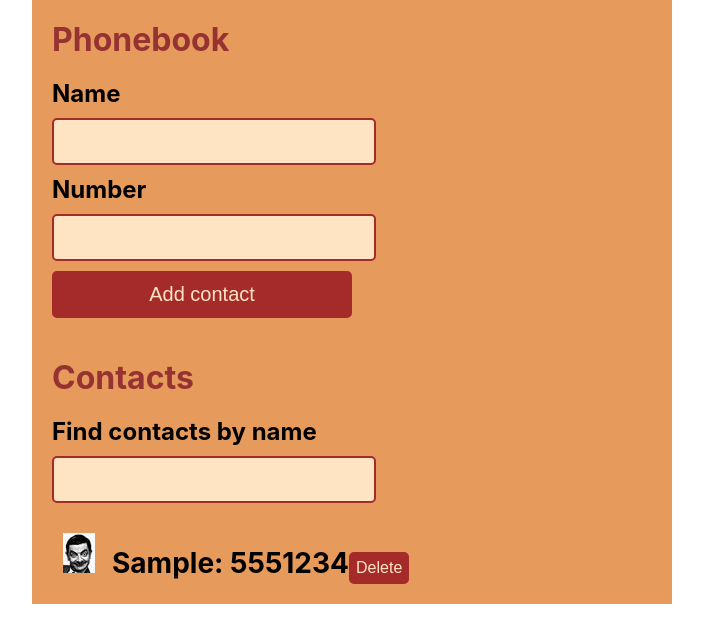
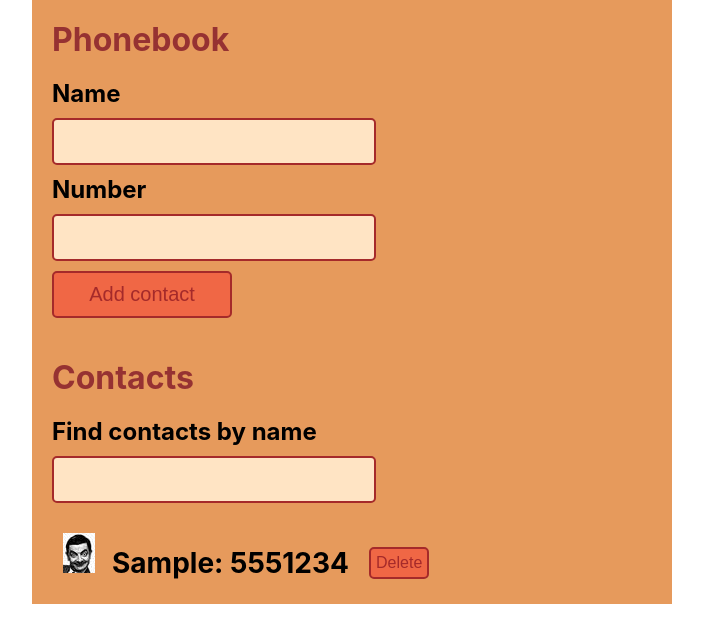
Before and after one commit to SofiiaShevtsova/goit-react-hw-02-phonebook, a React (Create React App) app: page / in a window 1280 px wide. Both pictures are taken after typing "Sample", "5551234" into the empty fields and a click on the button "Add contact". Shown: the top 642 px of the page, without its empty margins (288-991 px from the left). Built offline with nearby package versions, Linux system fonts and the light colour scheme.

Commit message:
it is all

```diff
--- a/src/components/Phonebook/PhonebookStyles.js
+++ b/src/components/ComponentStyles/PhonebookStyles.js
@@ -1,8 +1,6 @@
 import styled from '@emotion/styled';
 import { Form, Field } from 'formik';
 import photo from 'image/contact.jpg';
-
-console.log(photo);
 
 const StyleList = {
   SectionContainer: styled.div`
@@ -36,13 +34,18 @@ const StyleList = {
   `,
 
   BtnStyle: styled.button`
-    width: 50%;
+    width: 30%;
     font-size: 20px;
     border-radius: 5px;
     border: 2px solid brown;
-    background-color: brown;
-    color: bisque;
+    background-color: rgb(240, 103, 69);
+    color: brown;
     padding: 10px;
+    &:hover {
+      background-color: brown;
+      color: bisque;
+      font-weight: 600;
+    }
   `,
 
   ErrorMessageStyle: styled.div`
@@ -55,6 +58,8 @@ const StyleList = {
     list-style: url('${photo}');
     display: flex;
     flex-direction: column;
+    align-items: flex-start;
+    justify-content: center;
     gap: 10px;
     margin-top: 30px;
     padding-left: 50px;
@@ -66,13 +71,27 @@ const StyleList = {
 
   BtnDeleteContact: styled.button`
     display: inline-block;
-    margin-right: 10px;
+    margin-left: 20px;
     font-size: 16px;
     border-radius: 5px;
     border: 2px solid brown;
-    background-color: brown;
-    color: bisque;
+    background-color: rgb(240, 103, 69);
+    color: brown;
     padding: 5px;
+    position: relative;
+    top: -5px;
+    &:hover {
+      background-color: brown;
+      color: bisque;
+      font-weight: 600;
+    }
+  `,
+
+  IsEmptyList: styled.p`
+    display: block;
+    color: red;
+    font-size: 16px;
+    margin-top: 30px;
   `,
 };
 
--- a/src/components/Phonebook/Contacts.jsx
+++ b/src/components/Contacts/Contacts.jsx
@@ -1,10 +1,9 @@
-import StyleList from './PhonebookStyles';
+import StyleList from '../ComponentStyles/PhonebookStyles';
 
-const {ListOfContactsStyle, BtnDeleteContact} = StyleList
+const { ListOfContactsStyle, BtnDeleteContact, IsEmptyList } = StyleList;
 
 const Contacts = props => {
   const { contacts, removeContacts } = props;
-  console.log(contacts);
   return contacts.length > 0 ? (
     <ListOfContactsStyle>
       {contacts.map(elem => (
@@ -18,14 +17,16 @@ const Contacts = props => {
       ))}
     </ListOfContactsStyle>
   ) : (
-    <p className="x">"There is no contacts"</p>
+    <>
+      <IsEmptyList>"There is no contacts"</IsEmptyList>
+    </>
   );
 };
 
 const Contact = props => {
   const { name, number, removeContacts, id } = props;
   return (
-    <li className="stat__item">
+    <li>
       {name}: <span>{number}</span>
       <BtnDeleteContact type="button" id={id} onClick={removeContacts}>
         Delete
--- a/src/components/Phonebook/Phonebook.jsx
+++ b/src/components/Phonebook/Phonebook.jsx
@@ -1,9 +1,10 @@
 import { Component } from 'react';
+import PropTypes from 'prop-types';
 
-import Section from './Section';
-import Contacts from './Contacts';
-import FormAddContact from './FormAddContact';
-import FilterContact from './FilterContact';
+import Section from '../Section/Section';
+import Contacts from '../Contacts/Contacts';
+import FormAddContact from '../FormAddContact/FormAddContact';
+import FilterContact from '../FilterContact/FilterContact';
 
 export class Phonebook extends Component {
   state = {
@@ -16,21 +17,21 @@ export class Phonebook extends Component {
       alert('You have this contacts');
       return;
     }
-    this.setState(prevState =>{return(this.state.contacts.length > 0
+    this.setState(prevState => {
+      return this.state.contacts.length > 0
         ? { contacts: [...prevState.contacts, contact] }
-        : { contacts: [contact] })}
-
-    );
+        : { contacts: [contact] };
+    });
   };
 
   removeContact = event => {
-    const nameForFind = event.target.attributes.id.nodeValue;
+    const idContactToRemove = event.target.attributes.id.nodeValue;
     const indexContact = this.state.contacts.findIndex(
-      elem => elem.id === nameForFind
+      elem => elem.id === idContactToRemove
     );
-    const array = [...this.state.contacts];
-    array.splice(indexContact, 1);
-    this.setState({ contacts: array });
+    const arrayContacts = [...this.state.contacts];
+    arrayContacts.splice(indexContact, 1);
+    this.setState({ contacts: arrayContacts });
   };
 
   findContactsByName = event =>
@@ -38,15 +39,12 @@ export class Phonebook extends Component {
 
   render() {
     const contactToFind = this.state.contacts.filter(elem =>
-      elem.name.toLowerCase().includes(this.state.value)
-    )
+      elem.name.toLowerCase().includes(this.state.filter)
+    );
     return (
       <>
         <Section title={'Phonebook'}>
-          <FormAddContact
-            contacts={this.state.contacts}
-            addContactOnSubmit={this.addContact}
-          />
+          <FormAddContact addContactOnSubmit={this.addContact} />
         </Section>
         <Section title={'Contacts'}>
           <FilterContact
@@ -54,7 +52,9 @@ export class Phonebook extends Component {
             filters={this.state.filter}
           />
           <Contacts
-            contacts={contactToFind.length>0? contactToFind: this.state.contacts}
+            contacts={
+              this.state.filter !== '' ? contactToFind : this.state.contacts
+            }
             removeContacts={this.removeContact}
           />
         </Section>
@@ -62,3 +62,29 @@ export class Phonebook extends Component {
     );
   }
 }
+
+Section.propTypes = {
+  title: PropTypes.string.isRequired,
+};
+
+FormAddContact.propTypes = {
+  addContactOnSubmit: PropTypes.func.isRequired,
+};
+
+FilterContact.propTypes = {
+  findContactsByName: PropTypes.func.isRequired,
+  filters: PropTypes.string,
+};
+Contacts.propTypes = {
+  contacts: PropTypes.oneOfType([
+    PropTypes.arrayOf(
+      PropTypes.shape({
+        name: PropTypes.string.isRequired,
+        number: PropTypes.string.isRequired,
+        id: PropTypes.string.isRequired,
+      }),
+      PropTypes.array
+    ),
+  ]),
+  removeContacts: PropTypes.func.isRequired,
+};
--- a/src/components/Phonebook/Section.jsx
+++ b/src/components/Section/Section.jsx
@@ -1,4 +1,4 @@
-import StyleList from './PhonebookStyles';
+import StyleList from '../ComponentStyles/PhonebookStyles';
 const { SectionContainer, SectionTitle } = StyleList;
 
 const Section = props => {
```
Also changed, not shown: src/components/FilterContact/FilterContact.jsx (renamed from src/components/Phonebook/FilterContact.jsx, +6 -6 lines), src/components/FormAddContact/FormAddContact.jsx (renamed from src/components/Phonebook/FormAddContact.jsx, +10 -6 lines), src/index.css (line endings or trailing spaces).
